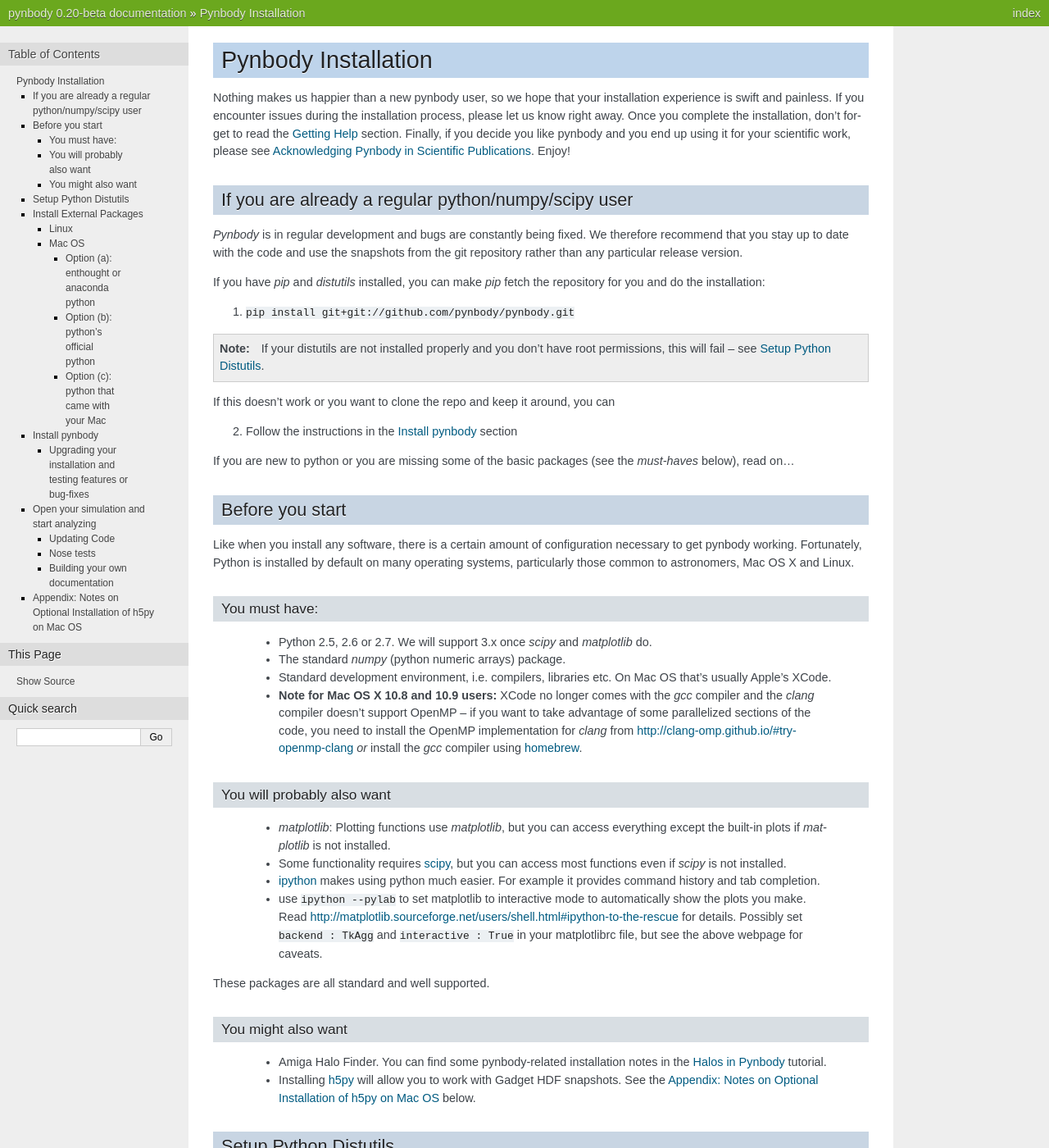
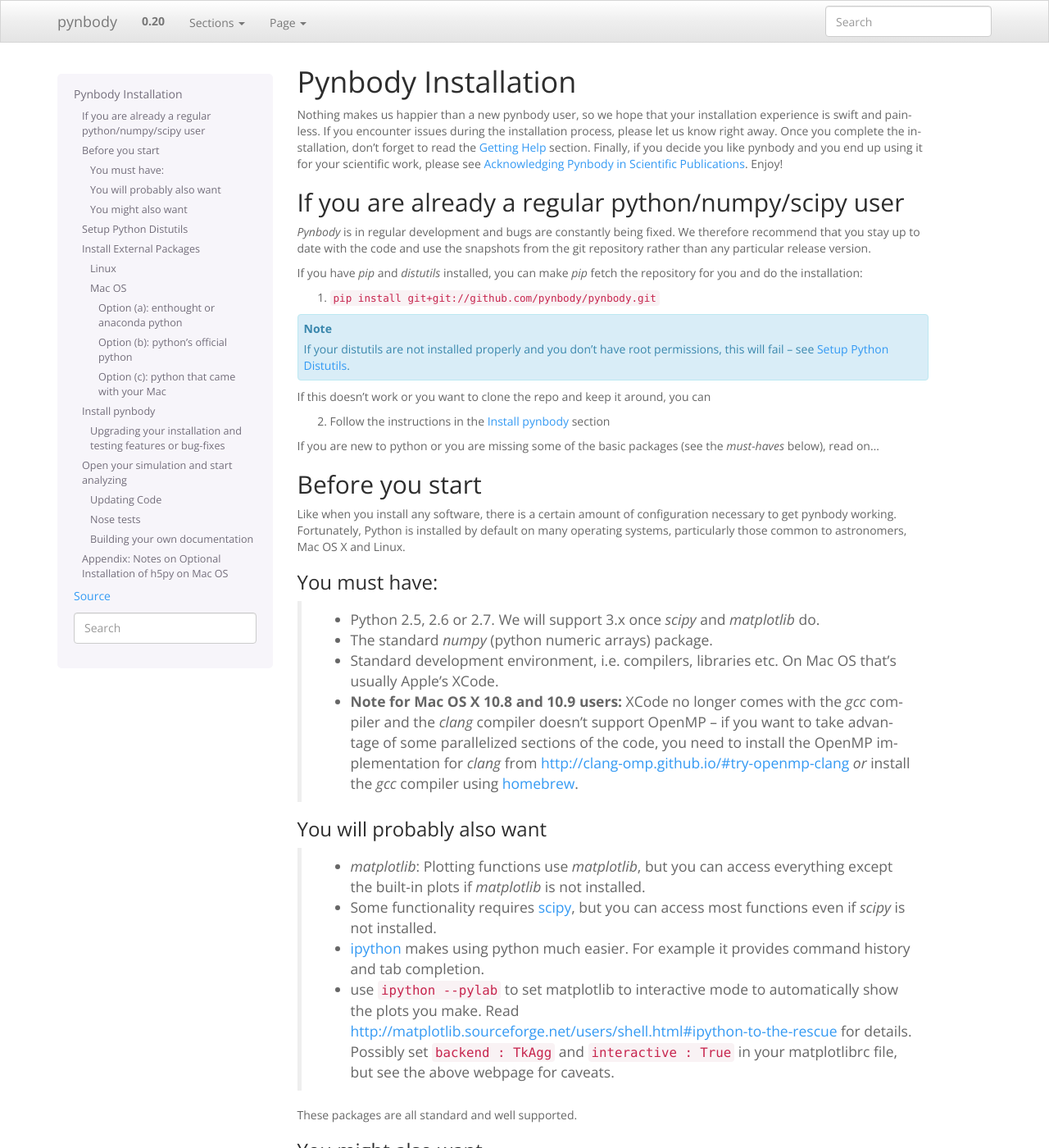
Before and after one commit to pynbody/pynbody, a Sphinx documentation site: the page built from docs/installation.rst, in a window 1280 px wide and 1400 px high. Shown: the whole window at 82% size. Built offline with Sphinx 7.4.7, drawn with Linux system fonts in a browser that asks for light colours; formulas are drawn with MathJax 3; pages that are not in the unit, such as notebooks, are missing from menus; some of the changed text lies outside the part shown.

Commit message:
changed docs theme

```diff
--- a/docs/conf.py
+++ b/docs/conf.py
@@ -12,6 +12,8 @@
 # serve to show the default.
 
 import sys, os
+
+import sphinx_bootstrap_theme
 
 # If extensions (or modules to document with autodoc) are in another directory,
 # add these directories to sys.path here. If the directory is relative to the
@@ -106,7 +108,18 @@
 
 # The theme to use for HTML and HTML Help pages.  See the documentation for
 # a list of builtin themes.
-html_theme = 'nature'
+html_theme = 'bootstrap'
+
+# set up bootstrap
+html_theme_path = sphinx_bootstrap_theme.get_html_theme_path()
+
+html_theme_options = {
+    'bootswatch_theme': 'spacelab',
+
+    'navbar_site_name': 'Sections',
+
+    'source_link_position': 'footer'
+}
 
 # Theme options are theme-specific and customize the look and feel of a theme
 # further.  For a list of options available for each theme, see the
```
